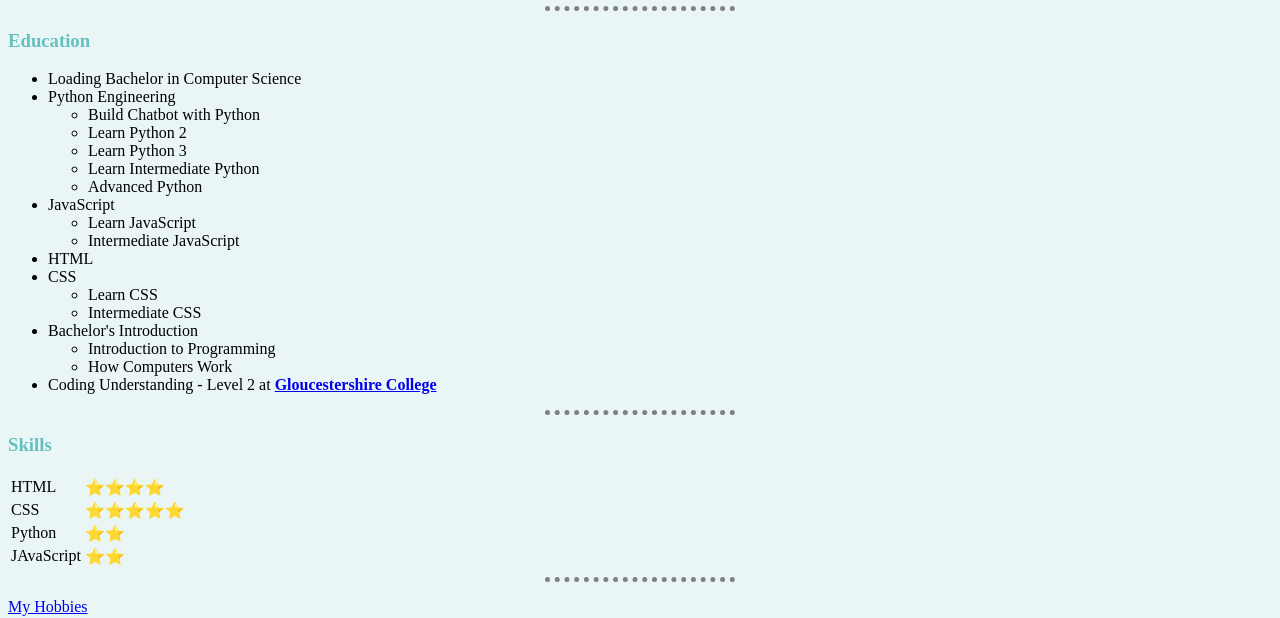
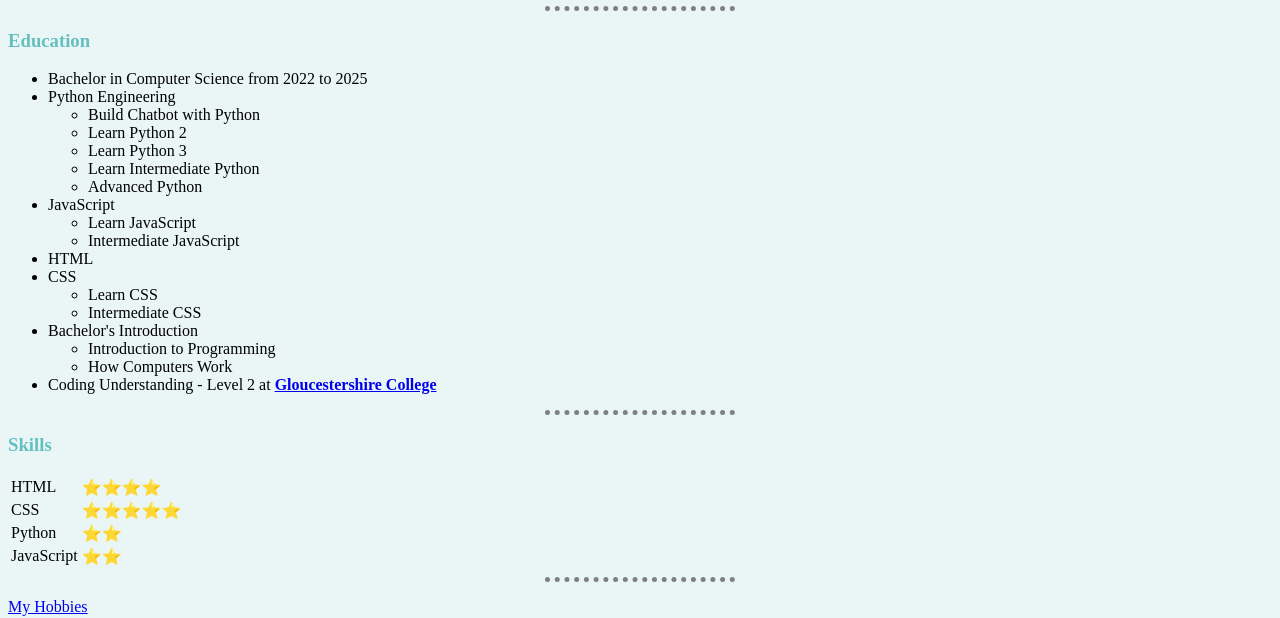
Before and after one commit to Yrishe/CV, a plain HTML site: page index.html in a window 1280 px wide. Shown: the part 220-838 px from the top of the page. Drawn offline with Linux system fonts and the light colour scheme.

Commit message:
simple change
change made to home page

```diff
--- a/index.html
+++ b/index.html
@@ -26,7 +26,7 @@
     <hr size="1">
     <h3>Education</h3>
     <ul>
-        <li>Loading Bachelor in Computer Science</li>
+        <li>Bachelor in Computer Science from 2022 to 2025</li>
         <li>Python Engineering
             <ul>
                 <li>Build Chatbot with Python</li>
@@ -75,7 +75,7 @@
                 <td>⭐️⭐️</td>
             </tr>
             <tr>
-                <td>JAvaScript</td>
+                <td>JavaScript</td>
                 <td>⭐️⭐️</td>
             </tr>
         </thead>
```
